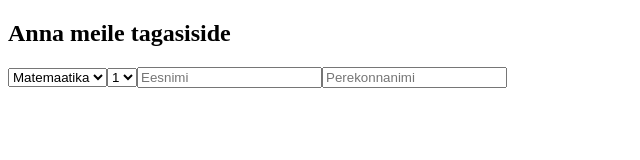
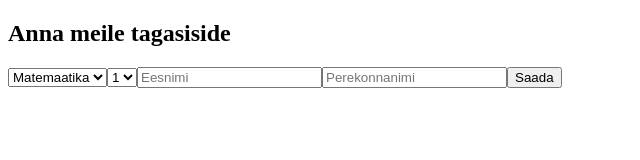
Before and after one commit to MustLuikH7/Feedback-Form, a React (Vite) app in the folder frontend/: page / in a window 1280 px wide. Shown: the top 160 px of the page, without its empty margins (0-640 px from the left). Built offline with nearby package versions, Linux system fonts and the light colour scheme.

Commit message:
Add submit button

```diff
--- a/frontend/src/components/form/Form.jsx
+++ b/frontend/src/components/form/Form.jsx
@@ -14,6 +14,7 @@ function Form() {
             </select>
             <input type="text" name="firstName" placeholder="Eesnimi" />
             <input type="text" name="lasName" placeholder="Perekonnanimi" />
+            <button type="submit">Saada</button>
         </form>
     )
 }
```
